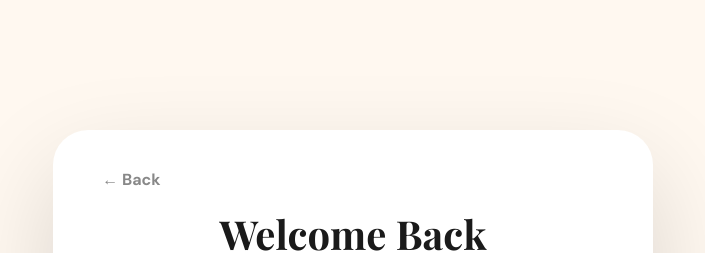
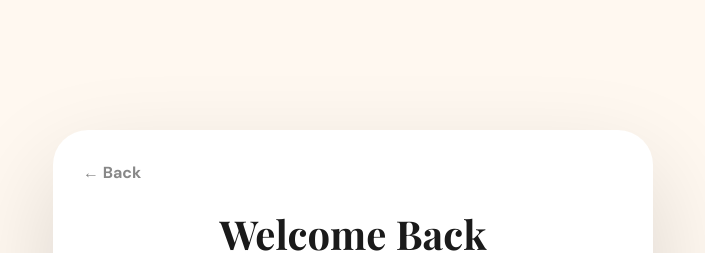
Before and after one commit to HimanshiJethva/CareerAI-, a React (Vite) app in the folder my-react-app/: page / in a window 1280 px wide. Both pictures are taken after a click on the button "Get Your Free Prediction". Shown: the top 253 px of the page, without its empty margins (287-992 px from the left). Built offline with nearby package versions, Linux system fonts and the light colour scheme.

Commit message:
changes in back button

```diff
--- a/my-react-app/src/App.css
+++ b/my-react-app/src/App.css
@@ -77,22 +77,11 @@ nav {
 .logo:hover{
     color:var(--charcoal);
 }
-<<<<<<< HEAD
 
 /* .logo::after {
     content: ''; position: absolute; bottom: -5px; left: 0;
     width: 40px; height: 3px; background: var(--coral);
 } */
-=======
-.logo::after {
-    content: '';
-    position: absolute;
-    bottom: -5px; left: 0;
-    width: 40px;
-    height: 3px;
-    background: var(--coral);
-}
->>>>>>> dee3c058905f8802acbba6a259ffdbff2c64913c
 
 .nav-links {
      display: flex;
@@ -137,21 +126,11 @@ nav {
 }
 
 /* Hero Section */
-<<<<<<< HEAD
 /* .hero {
     min-height: 100vh; display: flex; align-items: center;
     padding: 8rem 3rem 4rem; background: linear-gradient(135deg, var(--cream) 0%, #FFF5E6 100%);
 } */
 
-=======
-.hero {
-    min-height: 100vh;
-    display: flex;
-    align-items: center;
-    padding: 8rem 3rem 4rem;
-    background: linear-gradient(135deg, var(--cream) 0%, #FFF5E6 100%);
-}
->>>>>>> dee3c058905f8802acbba6a259ffdbff2c64913c
 
 .hero-content {
     max-width: 1300px;
@@ -208,7 +187,6 @@ nav {
     box-shadow: 0 20px 50px rgba(255, 107, 107, 0.5);
     background: #ff5252; /* Thoda dark shade hover par */
 }
-<<<<<<< HEAD
 
 /* 1. Hero ko ekdum clean Solid Cream kar dein (Yahan se gradient hata diya) */
 .hero {
@@ -281,8 +259,6 @@ nav {
     box-shadow: 0 15px 40px rgba(0, 0, 0, 0.08);
 }
 
-=======
->>>>>>> dee3c058905f8802acbba6a259ffdbff2c64913c
 /* Visual Card
 .visual-card {
     background: white; padding: 3rem; border-radius: 30px;
@@ -910,7 +886,8 @@ footer {
     color: #666;
     font-weight: 600;
     cursor: pointer;
-    text-decoration: underline; }
+    text-decoration: underline;
+}
 .btn-main:disabled, .btn-predict-gradient:disabled {
     background: #cccccc !important;
     cursor: not-allowed !important;
@@ -989,4 +966,5 @@ footer {
 .animate-in {
     animation: slideUp 0.6s cubic-bezier(0.23, 1, 0.32, 1);
 }
+
 @keyframes slideUp { from { opacity: 0; transform: translateY(30px); } to { opacity: 1; transform: translateY(0); } }
--- a/my-react-app/src/pages/DashboardPage.jsx
+++ b/my-react-app/src/pages/DashboardPage.jsx
@@ -203,7 +203,7 @@ function DashboardPage({ setView }) {
                  {formData.Stream === "Arts" && <><InputGroup label="History" name="History" val={formData.History} fn={updateField} /><InputGroup label="Geography" name="Geography" val={formData.Geography} fn={updateField} /><InputGroup label="Sociology" name="Sociology" val={formData.Sociology} fn={updateField} /></>}
                </div>
                <div className="footer-btns">
-                 <button className="btn-back" onClick={() => setStep(1)}>Back</button>
+                 <span className="btn-back" onClick={() => setStep(1)}>Back</span>
                  <button className="btn-main" disabled={!canGoNext()} onClick={() => setStep(3)}>Next: Personality</button>
                </div>
              </div>
@@ -250,7 +250,7 @@ function DashboardPage({ setView }) {
                 </div>
 
                 <div className="footer-btns" style={{ marginTop: '2rem' }}>
-                  <button className="btn-back" onClick={() => setStep(2)}>Back</button>
+                  <span className="btn-back" onClick={() => setStep(2)}>Back</span>
                   <button className="btn-main" disabled={!canGoNext()} onClick={() => setStep(4)}>
                     Next: Interests
                   </button>
@@ -312,7 +312,7 @@ function DashboardPage({ setView }) {
 
                {/* Navigation Buttons */}
                <div className="footer-btns">
-                 <button className="btn-back" onClick={() => setStep(3)}>Back</button>
+                 <span className="btn-back" onClick={() => setStep(3)}>Back</span>
                  <button className="btn-predict-gradient" disabled={!canGoNext()} onClick={handlePredict}>
                    Predict Career ✨
                  </button>
@@ -338,7 +338,7 @@ function DashboardPage({ setView }) {
                </div> */}
                <div className="footer-btns" style={{marginTop: '2rem'}}>
                   {/* <button className="btn-main" onClick={() => setStep(1)}>Test Again</button> */}
-                  <button className="btn-back" onClick={() => setStep(3)}>Back</button>
+                  <span className="btn-back" onClick={() => setStep(4)}>Back</span>
                   <button className="btn-main" onClick={() => setStep(1)}>Test Again</button>
                </div>
             </div>
--- a/my-react-app/src/pages/LoginPage.jsx
+++ b/my-react-app/src/pages/LoginPage.jsx
@@ -86,7 +86,7 @@ function LoginPage({ setView }) {
    return (
       <div className="auth-container">
         <div className="auth-card">
-          <button className="back-btn" onClick={() => setView('landing')}>← Back</button>
+          <span className="back-btn" onClick={() => setView('landing')}>← Back</span>
 
           <h2 style={{fontFamily: 'Playfair Display', fontSize: '2.5rem', marginBottom: '1rem'}}>
             Welcome Back
--- a/my-react-app/src/pages/SignupPage.jsx
+++ b/my-react-app/src/pages/SignupPage.jsx
@@ -113,7 +113,7 @@
 
 import { useState } from "react"
 import { supabase } from "../supabaseClient"
-import toast from 'react-hot-toast'; // <--- 1. Toast import kiya
+import toast from 'react-hot-toast';
 
 function SignupPage({ setView }) {
 
@@ -121,11 +121,11 @@ function SignupPage({ setView }) {
     const [name, setName] = useState("")
     const [email, setEmail] = useState("")
     const [password, setPassword] = useState("")
+    const [confirmPassword, setConfirmPassword] = useState("") // <--- 1. Nayi State add ki
     const [loading, setLoading] = useState(false)
     const [errors, setErrors] = useState({})
 
     const handleSignup = async (e) => {
-      // Form submission prevent logic
       if (e) e.preventDefault();
 
       if (!validate()) return
@@ -140,11 +140,10 @@ function SignupPage({ setView }) {
 
       if (error) {
         setLoading(false)
-        toast.error(error.message); // <--- 2. Error Toast
+        toast.error(error.message);
         return
       }
 
-      // Database mein extra data insert (Aapka original logic)
       if (data.user) {
         await supabase.from("users").insert([
           {
@@ -156,17 +155,14 @@ function SignupPage({ setView }) {
       }
 
       setLoading(false)
-
-      // <--- 3. Success Toast
       toast.success("Signup successful! Welcome 🎉");
 
-      // Thoda wait karke redirect
       setTimeout(() => {
-        setView("login"); // Signup ke baad login par bhejna better hai
+        setView("login");
       }, 1000);
     }
 
-    // Validation logic (Same as before)
+    // Validation logic (Updated with Password Match Check)
     const validate = () => {
         let newErrors = {}
         if (!name) newErrors.name = "Name is required"
@@ -175,11 +171,21 @@ function SignupPage({ setView }) {
         } else if (!email.includes("@")) {
           newErrors.email = "Invalid email"
         }
+
+        // Password Checks
         if (!password) {
           newErrors.password = "Password is required"
         } else if (password.length < 6) {
           newErrors.password = "Min 6 characters"
         }
+
+        // <--- 2. Confirm Password Match Logic YAHAN HAI --->
+        if (!confirmPassword) {
+            newErrors.confirmPassword = "Confirm your password"
+        } else if (password !== confirmPassword) {
+            newErrors.confirmPassword = "Passwords do not match!"
+        }
+
         setErrors(newErrors)
         return Object.keys(newErrors).length === 0
     }
@@ -187,13 +193,12 @@ function SignupPage({ setView }) {
     return (
       <div className="auth-container">
         <div className="auth-card">
-          <button className="back-btn" onClick={() => setView('landing')}>← Back</button>
+          <span className="back-btn" onClick={() => setView('landing')}>← Back</span>
 
           <h2 style={{fontFamily: 'Playfair Display', fontSize: '2.5rem', marginBottom: '1.5rem'}}>
             Create Account
           </h2>
 
-          {/* Form Tag for Enter Key Support */}
           <form onSubmit={handleSignup}>
 
             <input
@@ -214,6 +219,7 @@ function SignupPage({ setView }) {
             />
             {errors.email && <p style={{color:"red", fontSize: '0.8rem', marginBottom: '0.5rem'}}>{errors.email}</p>}
 
+            {/* Password Input */}
             <input
               type="password"
               placeholder="Password"
@@ -222,6 +228,16 @@ function SignupPage({ setView }) {
               className="auth-input"
             />
             {errors.password && <p style={{color:"red", fontSize: '0.8rem', marginBottom: '0.5rem'}}>{errors.password}</p>}
+
+            {/* <--- 3. NAYA Confirm Password Input Field ---> */}
+            <input
+              type="password"
+              placeholder="Confirm Password"
+              value={confirmPassword}
+              onChange={(e) => setConfirmPassword(e.target.value)}
+              className="auth-input"
+            />
+            {errors.confirmPassword && <p style={{color:"red", fontSize: '0.8rem', marginBottom: '0.5rem'}}>{errors.confirmPassword}</p>}
 
             <button
               type="submit"
```
